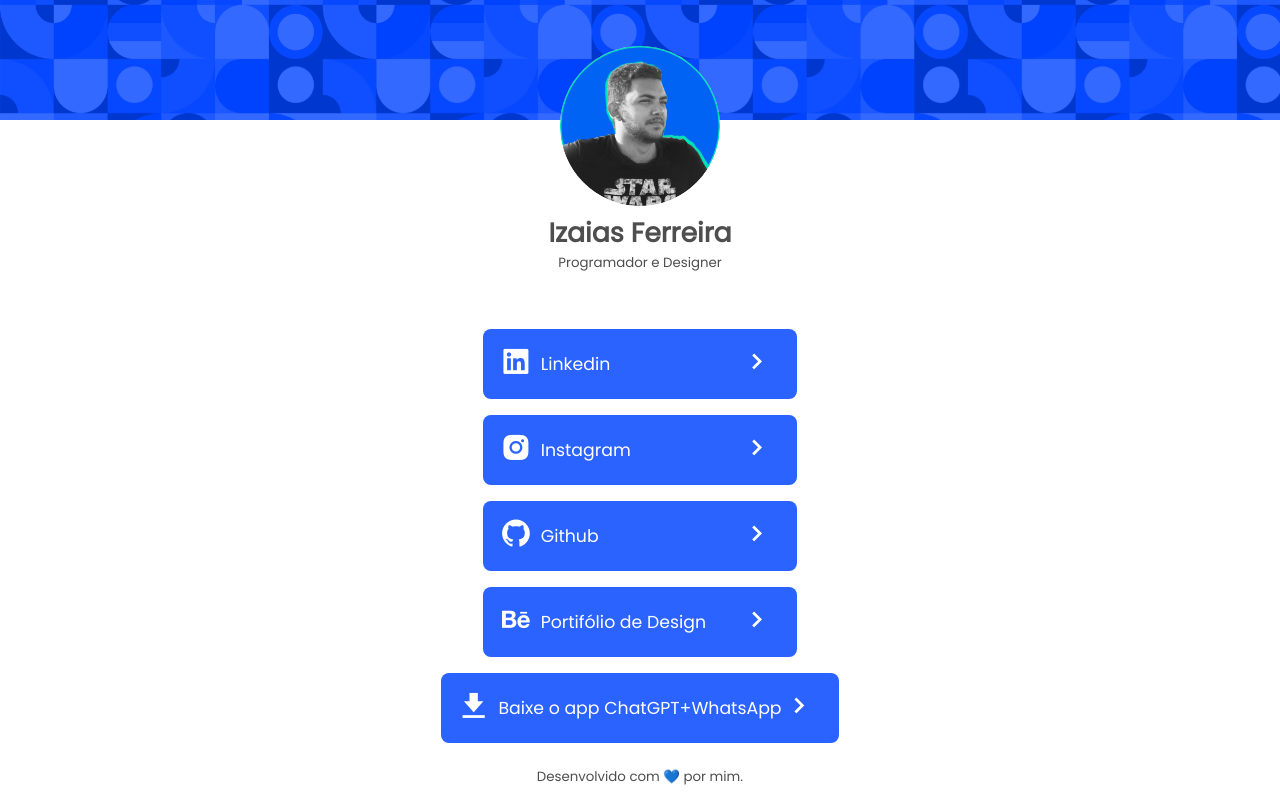
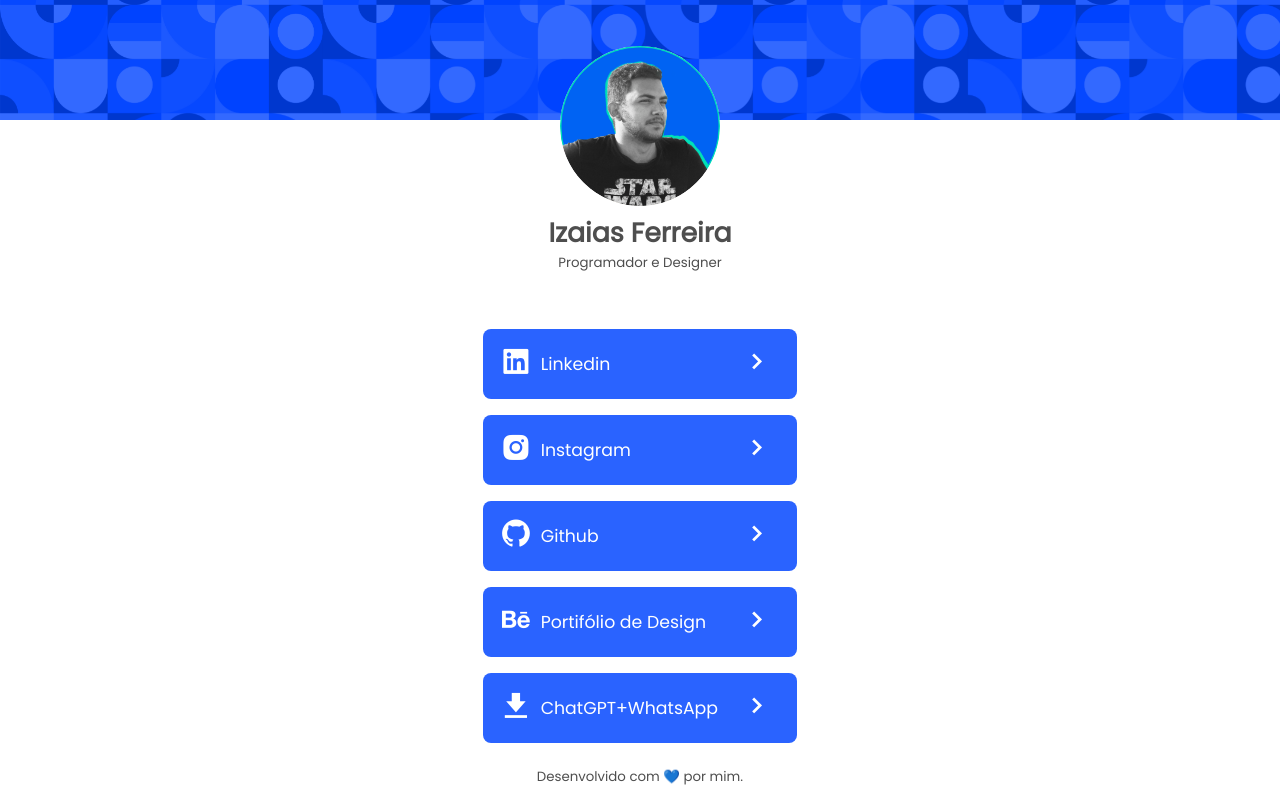
Before and after one commit to izaiasferreira/myLinks, a plain HTML site: page index.html in a window 1280 px wide. Drawn offline with nearby package versions, Linux system fonts and the light colour scheme.

Commit message:
Update index.html

```diff
--- a/index.html
+++ b/index.html
@@ -227,7 +227,7 @@
             <a href="https://drive.google.com/drive/folders/1W3szF2EwVmDucH-1VQaA0iGTHT3DXPTL?usp=share_link">
                 <div class="left">
                     <div class="icon"><i class='bx bxs-download'></i></div>
-                    <div class="title">Baixe o app ChatGPT+WhatsApp</div>
+                    <div class="title">ChatGPT+WhatsApp</div>
                 </div>
                 <div class="right"><i class='bx bx-chevron-right'></i></div>
             </a>
```
